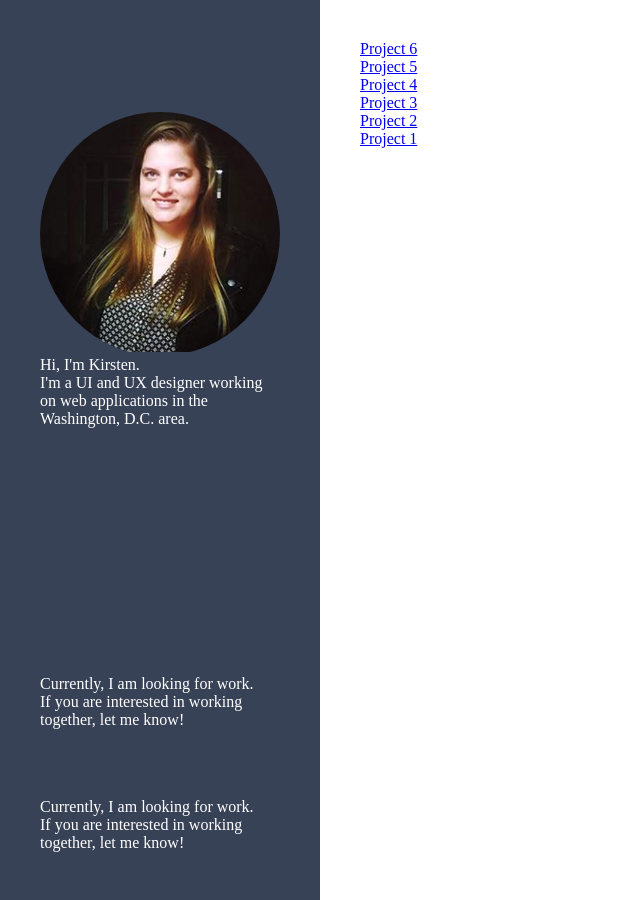
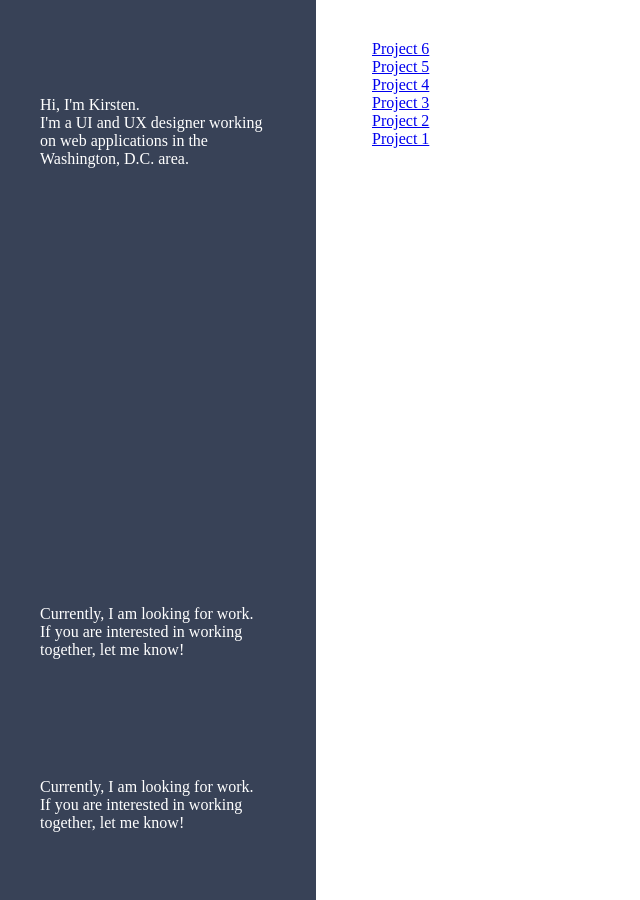
Before and after one commit to marcusrelacion/kirstengreen.com, a Jekyll site: the page built from index.md, in a window 1280 px wide and 900 px high. Shown: the whole window, without its empty margins (0-640 px from the left). Built offline with Jekyll 4.4.1, drawn with Linux system fonts in a browser that asks for light colours.

Commit message:
styling sidebar

```diff
--- a/_config.yml
+++ b/_config.yml
@@ -72,7 +72,7 @@
 avatarurl: "/assets/images/branding/kg-avatar.jpeg"
 
 # 8. Custom
-sidebar-avatar: true
+sidebar-avatar: false
 
 sidebar-title: Hi, I'm Kirsten.
 sidebar-description: I'm a UI and UX designer working on web applications in the Washington, D.C. area.
--- a/_includes/component-logo.html
+++ b/_includes/component-logo.html
@@ -1,3 +1,3 @@
-<span class="header__logo">
+<span class="headerLogo">
   <img src="{{ site.avatarurl }}">
 </span>
--- a/assets/styles/app.css
+++ b/assets/styles/app.css
@@ -8,29 +8,39 @@
   --brand-seconday: var(--gold);
 }
 
+.kg img {
+  vertical-align: middle;
+}
+
 .grid {
   display: grid;
-  grid-template-columns: 1fr;
+  grid-gap: 16px;
 }
 
 .header {
   background-color: var(--brand-primary);
   color: var(--white);
+  display: grid;
+  grid-gap: 8px;
 }
 
-.header__logo {
-  border-radius: 100%;
+.headerLogo {
+  border-radius: 4px;
   overflow: hidden;
   max-width: 144px;
   height: 144px;
   display: block;
-  margin: 0 auto;
+}
+
+.header,
+.content,
+.footer {
+  padding: 16px;
 }
 
 @media screen and (min-width: 1023px) {
   .grid {
     grid-template-columns: [sidebar] 2fr [content] 6fr;
-    grid-template-rows: 1fr;
   }
 
   .header {
@@ -43,34 +53,28 @@
 
     /* sub-grid settings */
     display: grid;
-    grid-template-rows: 72px 1fr 2fr 1fr 0.5fr;
-    grid-template-areas:
-      "navigation"
-      "introduction"
-      "."
-      "contact"
-      "social";
+    grid-template-rows: [navigation] 48px [introduction] 1fr 2fr [contact] 1fr [social] 0.5fr;
   }
 
   .header__navigation {
-    grid-area: navigation;
+    grid-row: navigation;
   }
 
   .header__introduction {
-    grid-area: introduction;
+    grid-row: introduction;
   }
 
-  .header__logo {
+  .headerLogo {
     max-width: 288px;
     height: auto;
   }
 
   .header__contact {
-    grid-area: contact;
+    grid-row: contact;
   }
 
   .header__social {
-    grid-area: social;
+    grid-row: social;
   }
 
   .content,
```
